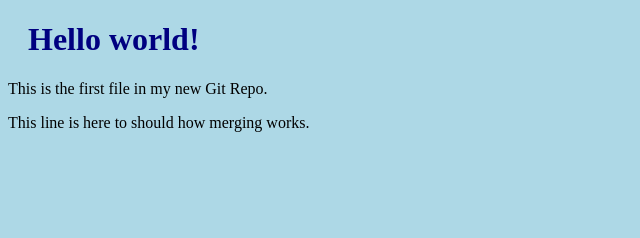
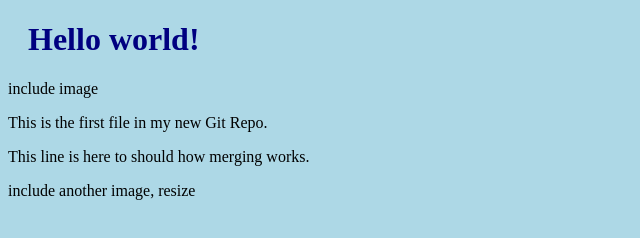
Before and after one commit to K1ugg/hello-world, a plain HTML site: page index.html in a window 1280 px wide. Shown: the whole page, without its empty margins (0-640 px from the left). Drawn offline with Linux system fonts and the light colour scheme.

```diff
--- a/index.html
+++ b/index.html
@@ -7,8 +7,10 @@
 <body>
 
 <h1>Hello world!</h1>
+<div>include image</div>
 <p>This is the first file in my new Git Repo.</p>
 <p>This line is here to should how merging works.</p>
+<div>include another image, resize</div>
 
 </body>
 </html>
```
